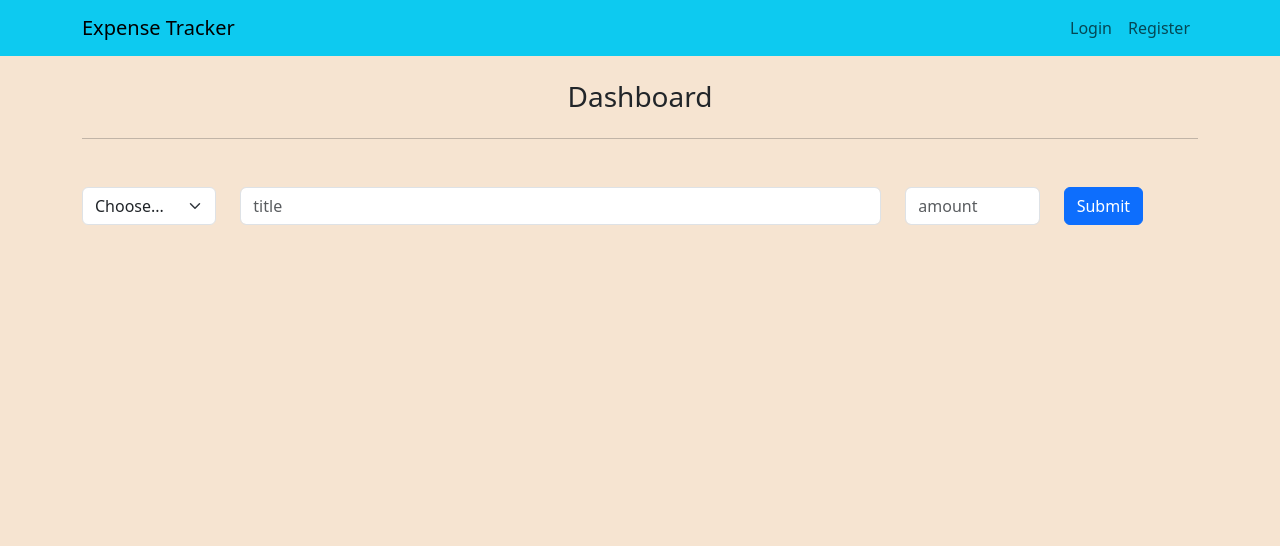
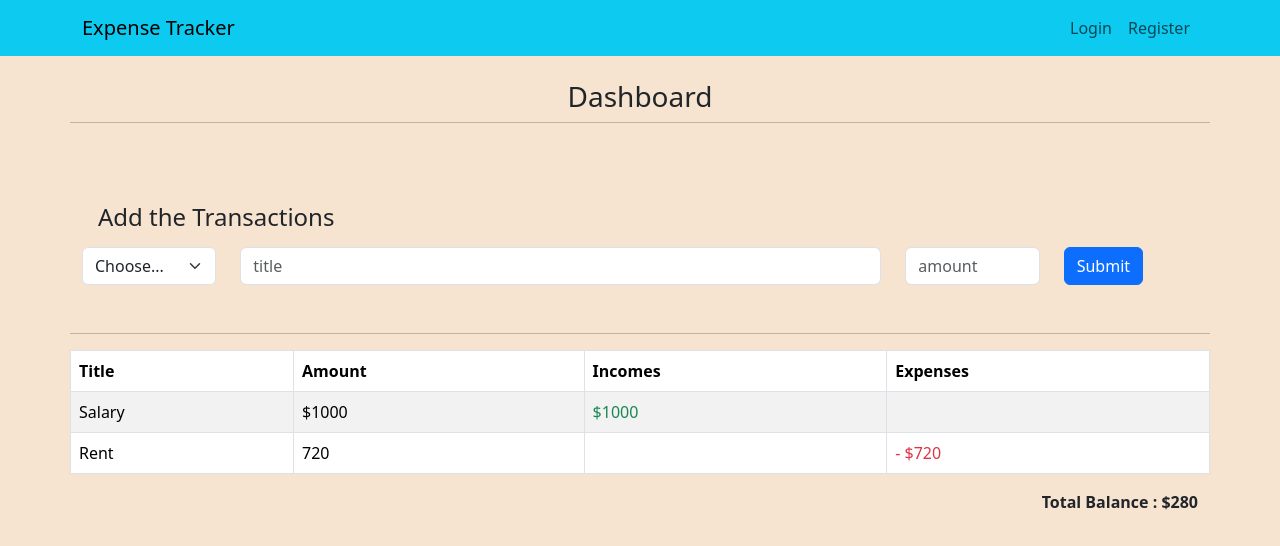
Before and after one commit to anmolft9/expenseTracker_Revision, a React (Create React App) app in the folder client/: page /dashboard in a window 1280 px wide. Shown: the top 546 px of the page. Built offline with nearby package versions, Linux system fonts and the light colour scheme.

Commit message:
added the table to the Dashboard

```diff
--- a/client/src/components/form/TransactionForm.js
+++ b/client/src/components/form/TransactionForm.js
@@ -7,9 +7,10 @@ export const TransactionForm = () => {
   return (
     <div className="mt-5">
       <Form>
+        <h4 className="m-3">Add the Transactions</h4>
         <Row>
           <Col>
-            <Form.Select defaultValue="Transaction Type?">
+            <Form.Select>
               <option value="">Choose...</option>
               <option>Income</option>
               <option>Expense</option>
@@ -19,7 +20,7 @@ export const TransactionForm = () => {
             <Form.Control name="title" placeholder="title" />
           </Col>
           <Col>
-            <Form.Control name="amounts" placeholder="amount" />
+            <Form.Control name="amounts" type="number" placeholder="amount" />
           </Col>
           <Col>
             <Button type="submit">Submit</Button>
--- /dev/null
+++ b/client/src/components/transaction-table/TransactionTable.js
@@ -0,0 +1,33 @@
+import Table from "react-bootstrap/Table";
+
+export const TransactionTable = () => {
+  return (
+    <>
+      <Table striped bordered hover>
+        <thead>
+          <tr>
+            <th>Title</th>
+            <th>Amount</th>
+            <th>Incomes</th>
+            <th>Expenses</th>
+          </tr>
+        </thead>
+        <tbody>
+          <tr>
+            <td>Salary</td>
+            <td>$1000</td>
+            <td className="text-success">$1000</td>
+            <td></td>
+          </tr>
+          <tr>
+            <td>Rent</td>
+            <td>720</td>
+            <td></td>
+            <td className="text-danger">- $720</td>
+          </tr>
+        </tbody>
+      </Table>
+      <div className="text-end fw-bold">Total Balance : $280</div>
+    </>
+  );
+};
--- a/client/src/pages/Dashboard.js
+++ b/client/src/pages/Dashboard.js
@@ -4,6 +4,7 @@ import React from "react";
 import { MainLayout } from "../components/layout/MainLayout";
 import { Row } from "react-bootstrap";
 import { TransactionForm } from "../components/form/TransactionForm";
+import { TransactionTable } from "../components/transaction-table/TransactionTable";
 
 export const Dashboard = () => {
   return (
@@ -11,13 +12,16 @@ export const Dashboard = () => {
       <MainLayout>
         <Row>
           <h3 className="text-center mt-4">Dashboard</h3>
+
+          <hr />
+
+          {/* form section */}
+          <TransactionForm />
+          <hr className="mt-5" />
+
+          {/* table section */}
+          <TransactionTable />
         </Row>
-        <hr />
-
-        {/* form section */}
-        <TransactionForm />
-
-        {/* table section */}
       </MainLayout>
     </div>
   );
```
